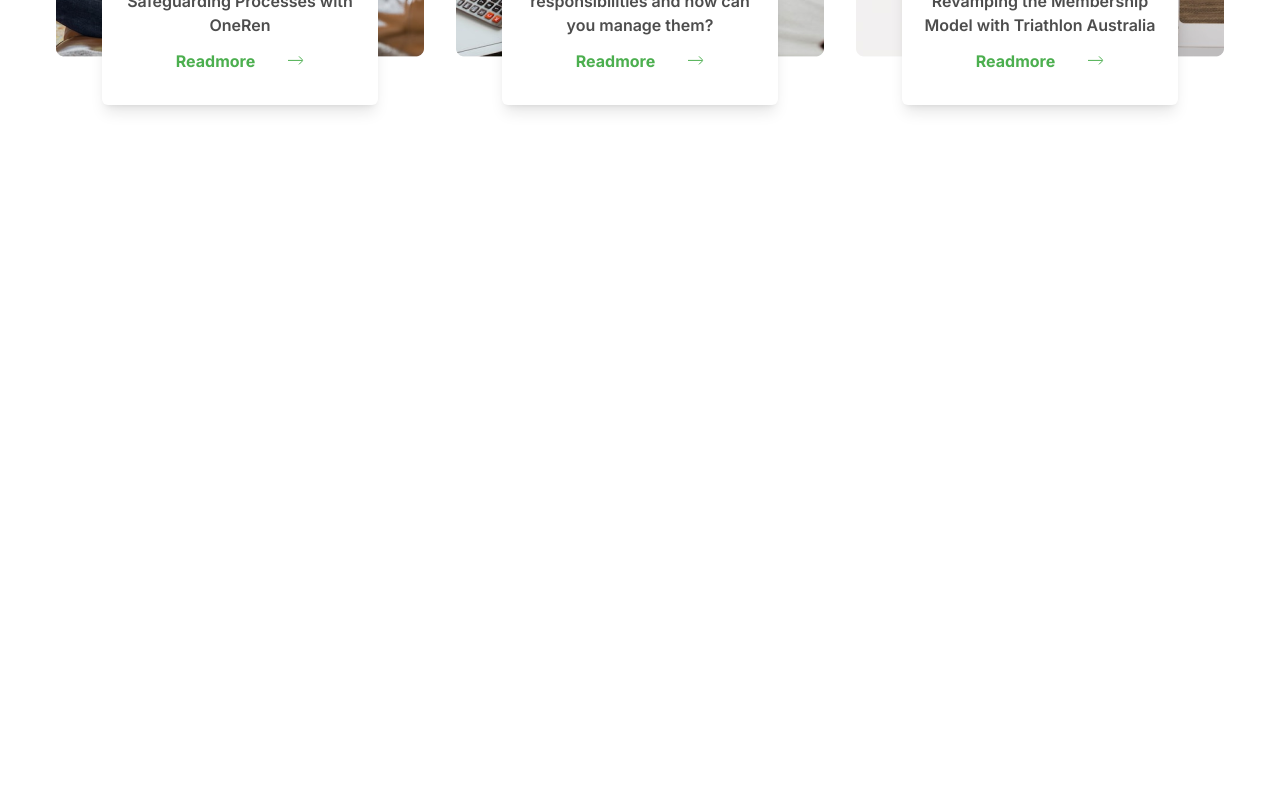
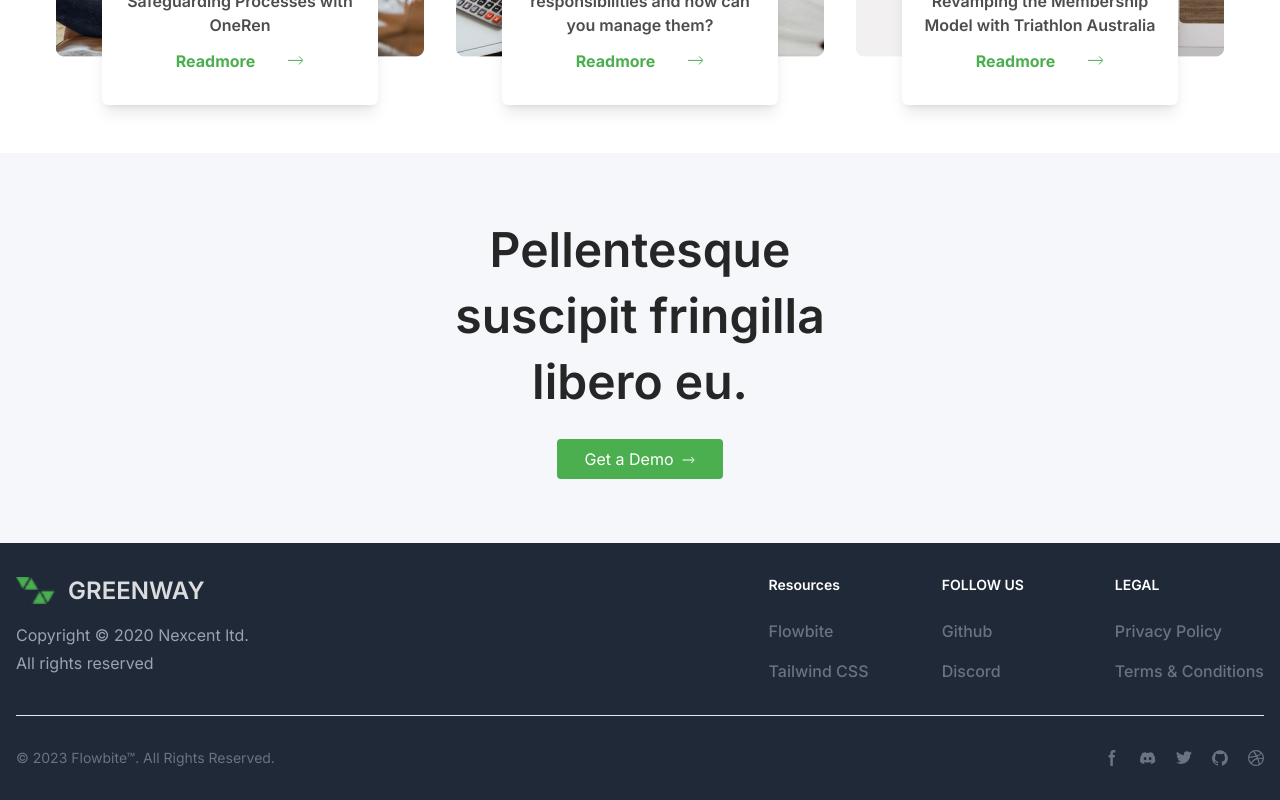
Before and after one commit to Saad90s/Nextagency, a React (Vite) app in the folder ProjectAgency/: page / in a window 1280 px wide. Shown: the part 3956-4756 px from the top of the page. Before the commit the page ends 4109 px from the top, so only its background shows below. Built offline with nearby package versions, Linux system fonts and the light colour scheme; a web font is replaced by a local one.

Commit message:
Newsletter MyFooter

```diff
--- a/ProjectAgency/src/App.jsx
+++ b/ProjectAgency/src/App.jsx
@@ -5,6 +5,8 @@
 import About from "./components/About";
 import Products from "./components/Products";
 import Blog from "./components/Blog";
+import Newsletter from "./components/Newsletter";
+import MyFooter from "./components/MyFooter";
 
 function App() {
   return (
@@ -15,6 +17,8 @@
       <About />
       <Products />
       <Blog />
+      <Newsletter/>
+      <MyFooter />
     </>
   );
 }
--- /dev/null
+++ b/ProjectAgency/src/components/MyFooter.jsx
@@ -0,0 +1,103 @@
+import logo from "../assets/logo.png";
+
+const MyFooter = () => {
+    return (
+
+
+        <footer class=" bg-gray-800">
+            <div class="mx-auto w-full max-w-screen-xl p-4 py-6 lg:py-8">
+                <div class="md:flex md:justify-between">
+                    <div class="mb-8 text-gray-400 md:mb-0 space-y-4">
+                        <a href="https://flowbite.com/" class="flex items-center text-2xl font-semibold space-x-3">
+                            <img src={logo} class="w-10 inline-block items-center" alt="FlowBite Logo" />
+                            <span class="self-center text-2xl font-semibold whitespace-nowrap text-[#dadcdd]">GREENWAY</span>
+                        </a>
+                        <div>
+                            <p className="mb-1">
+                                Copyright © 2020 Nexcent ltd.
+                            </p>
+                            <p>
+                                All rights reserved
+                            </p>
+                        </div>
+                    </div>
+                    <div class="grid grid-cols-2 gap-8 sm:gap-6 sm:grid-cols-3">
+                        <div>
+                            <h2 class="mb-6 text-sm font-semibold text-white">Resources</h2>
+                            <ul class="text-gray-500 dark:text-gray-400 font-medium">
+                                <li class="mb-4">
+                                    <a href="https://flowbite.com/" class="hover:underline">Flowbite</a>
+                                </li>
+                                <li>
+                                    <a href="https://tailwindcss.com/" class="hover:underline">Tailwind CSS</a>
+                                </li>
+                            </ul>
+                        </div>
+                        <div>
+                            <h2 class="mb-6 text-sm font-semibold uppercase text-white">Follow us</h2>
+                            <ul class="text-gray-500 dark:text-gray-400 font-medium">
+                                <li class="mb-4">
+                                    <a href="https://github.com/themesberg/flowbite" class="hover:underline ">Github</a>
+                                </li>
+                                <li>
+                                    <a href="https://discord.gg/4eeurUVvTy" class="hover:underline">Discord</a>
+                                </li>
+                            </ul>
+                        </div>
+                        <div>
+                            <h2 class="mb-6 text-sm font-semibold  uppercase text-white">Legal</h2>
+                            <ul class="text-gray-500 dark:text-gray-400 font-medium">
+                                <li class="mb-4">
+                                    <a href="#" class="hover:underline">Privacy Policy</a>
+                                </li>
+                                <li>
+                                    <a href="#" class="hover:underline">Terms &amp; Conditions</a>
+                                </li>
+                            </ul>
+                        </div>
+                    </div>
+                </div>
+                <hr class="my-6 border-gray-200 sm:mx-auto dark:border-gray-700 lg:my-8" />
+                <div class="sm:flex sm:items-center sm:justify-between">
+                    <span class="text-sm text-gray-500 sm:text-center dark:text-gray-400">© 2023 <a href="https://flowbite.com/" class="hover:underline">Flowbite™</a>. All Rights Reserved.
+                    </span>
+                    <div class="flex mt-4 sm:justify-center sm:mt-0">
+                        <a href="#" class="text-gray-500 hover:text-gray-900 dark:hover:text-white">
+                            <svg class="w-4 h-4" aria-hidden="true" xmlns="http://www.w3.org/2000/svg" fill="currentColor" viewBox="0 0 8 19">
+                                <path fill-rule="evenodd" d="M6.135 3H8V0H6.135a4.147 4.147 0 0 0-4.142 4.142V6H0v3h2v9.938h3V9h2.021l.592-3H5V3.591A.6.6 0 0 1 5.592 3h.543Z" clip-rule="evenodd" />
+                            </svg>
+                            <span class="sr-only">Facebook page</span>
+                        </a>
+                        <a href="#" class="text-gray-500 hover:text-gray-900 dark:hover:text-white ms-5">
+                            <svg class="w-4 h-4" aria-hidden="true" xmlns="http://www.w3.org/2000/svg" fill="currentColor" viewBox="0 0 21 16">
+                                <path d="M16.942 1.556a16.3 16.3 0 0 0-4.126-1.3 12.04 12.04 0 0 0-.529 1.1 15.175 15.175 0 0 0-4.573 0 11.585 11.585 0 0 0-.535-1.1 16.274 16.274 0 0 0-4.129 1.3A17.392 17.392 0 0 0 .182 13.218a15.785 15.785 0 0 0 4.963 2.521c.41-.564.773-1.16 1.084-1.785a10.63 10.63 0 0 1-1.706-.83c.143-.106.283-.217.418-.33a11.664 11.664 0 0 0 10.118 0c.137.113.277.224.418.33-.544.328-1.116.606-1.71.832a12.52 12.52 0 0 0 1.084 1.785 16.46 16.46 0 0 0 5.064-2.595 17.286 17.286 0 0 0-2.973-11.59ZM6.678 10.813a1.941 1.941 0 0 1-1.8-2.045 1.93 1.93 0 0 1 1.8-2.047 1.919 1.919 0 0 1 1.8 2.047 1.93 1.93 0 0 1-1.8 2.045Zm6.644 0a1.94 1.94 0 0 1-1.8-2.045 1.93 1.93 0 0 1 1.8-2.047 1.918 1.918 0 0 1 1.8 2.047 1.93 1.93 0 0 1-1.8 2.045Z" />
+                            </svg>
+                            <span class="sr-only">Discord community</span>
+                        </a>
+                        <a href="#" class="text-gray-500 hover:text-gray-900 dark:hover:text-white ms-5">
+                            <svg class="w-4 h-4" aria-hidden="true" xmlns="http://www.w3.org/2000/svg" fill="currentColor" viewBox="0 0 20 17">
+                                <path fill-rule="evenodd" d="M20 1.892a8.178 8.178 0 0 1-2.355.635 4.074 4.074 0 0 0 1.8-2.235 8.344 8.344 0 0 1-2.605.98A4.13 4.13 0 0 0 13.85 0a4.068 4.068 0 0 0-4.1 4.038 4 4 0 0 0 .105.919A11.705 11.705 0 0 1 1.4.734a4.006 4.006 0 0 0 1.268 5.392 4.165 4.165 0 0 1-1.859-.5v.05A4.057 4.057 0 0 0 4.1 9.635a4.19 4.19 0 0 1-1.856.07 4.108 4.108 0 0 0 3.831 2.807A8.36 8.36 0 0 1 0 14.184 11.732 11.732 0 0 0 6.291 16 11.502 11.502 0 0 0 17.964 4.5c0-.177 0-.35-.012-.523A8.143 8.143 0 0 0 20 1.892Z" clip-rule="evenodd" />
+                            </svg>
+                            <span class="sr-only">Twitter page</span>
+                        </a>
+                        <a href="#" class="text-gray-500 hover:text-gray-900 dark:hover:text-white ms-5">
+                            <svg class="w-4 h-4" aria-hidden="true" xmlns="http://www.w3.org/2000/svg" fill="currentColor" viewBox="0 0 20 20">
+                                <path fill-rule="evenodd" d="M10 .333A9.911 9.911 0 0 0 6.866 19.65c.5.092.678-.215.678-.477 0-.237-.01-1.017-.014-1.845-2.757.6-3.338-1.169-3.338-1.169a2.627 2.627 0 0 0-1.1-1.451c-.9-.615.07-.6.07-.6a2.084 2.084 0 0 1 1.518 1.021 2.11 2.11 0 0 0 2.884.823c.044-.503.268-.973.63-1.325-2.2-.25-4.516-1.1-4.516-4.9A3.832 3.832 0 0 1 4.7 7.068a3.56 3.56 0 0 1 .095-2.623s.832-.266 2.726 1.016a9.409 9.409 0 0 1 4.962 0c1.89-1.282 2.717-1.016 2.717-1.016.366.83.402 1.768.1 2.623a3.827 3.827 0 0 1 1.02 2.659c0 3.807-2.319 4.644-4.525 4.889a2.366 2.366 0 0 1 .673 1.834c0 1.326-.012 2.394-.012 2.72 0 .263.18.572.681.475A9.911 9.911 0 0 0 10 .333Z" clip-rule="evenodd" />
+                            </svg>
+                            <span class="sr-only">GitHub account</span>
+                        </a>
+                        <a href="#" class="text-gray-500 hover:text-gray-900 dark:hover:text-white ms-5">
+                            <svg class="w-4 h-4" aria-hidden="true" xmlns="http://www.w3.org/2000/svg" fill="currentColor" viewBox="0 0 20 20">
+                                <path fill-rule="evenodd" d="M10 0a10 10 0 1 0 10 10A10.009 10.009 0 0 0 10 0Zm6.613 4.614a8.523 8.523 0 0 1 1.93 5.32 20.094 20.094 0 0 0-5.949-.274c-.059-.149-.122-.292-.184-.441a23.879 23.879 0 0 0-.566-1.239 11.41 11.41 0 0 0 4.769-3.366ZM8 1.707a8.821 8.821 0 0 1 2-.238 8.5 8.5 0 0 1 5.664 2.152 9.608 9.608 0 0 1-4.476 3.087A45.758 45.758 0 0 0 8 1.707ZM1.642 8.262a8.57 8.57 0 0 1 4.73-5.981A53.998 53.998 0 0 1 9.54 7.222a32.078 32.078 0 0 1-7.9 1.04h.002Zm2.01 7.46a8.51 8.51 0 0 1-2.2-5.707v-.262a31.64 31.64 0 0 0 8.777-1.219c.243.477.477.964.692 1.449-.114.032-.227.067-.336.1a13.569 13.569 0 0 0-6.942 5.636l.009.003ZM10 18.556a8.508 8.508 0 0 1-5.243-1.8 11.717 11.717 0 0 1 6.7-5.332.509.509 0 0 1 .055-.02 35.65 35.65 0 0 1 1.819 6.476 8.476 8.476 0 0 1-3.331.676Zm4.772-1.462A37.232 37.232 0 0 0 13.113 11a12.513 12.513 0 0 1 5.321.364 8.56 8.56 0 0 1-3.66 5.73h-.002Z" clip-rule="evenodd" />
+                            </svg>
+                            <span class="sr-only">Dribbble account</span>
+                        </a>
+                    </div>
+                </div>
+            </div>
+        </footer>
+
+    );
+}
+
+export default MyFooter;
--- /dev/null
+++ b/ProjectAgency/src/components/NewsLetter.jsx
@@ -0,0 +1,22 @@
+const NewsLetter = () => {
+    return (
+        <div className="px-4 lg:px-14 max-w-screen-2xl mx-auto bg-neutralSilver py-16" id="testimonial">
+            <div className="flex items-center justify-center lg:w-2/5 mx-auto">
+                <div className="text-center">
+                    <h2 className="lg:text-5xl text-3xl text-neutral-800 font-semibold mb-6 lg:leading-snug ">Pellentesque suscipit fringilla libero eu.</h2>
+<div className="flex items-center justify-center gap-8">
+    <button className="btn-primary">
+    Get a Demo
+    <svg xmlns="http://www.w3.org/2000/svg" width="14" height="8" viewBox="0 0 14 8" fill="none" className="inline-block ml-2">
+<path d="M10.2503 7.00012L12.7201 4.53039C13.013 4.23749 13.013 3.7626 12.7201 3.4697L10.2503 0.999966M12.5004 4.00004L1.50012 4.00004" stroke="white"/>
+</svg>
+    </button>
+</div>
+                </div>
+            </div>
+
+        </div>
+     );
+}
+
+export default NewsLetter;
```
